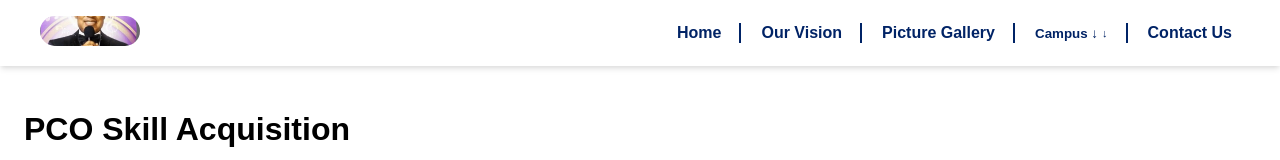
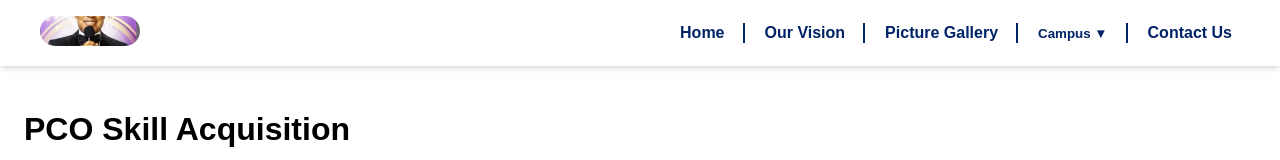
Before and after one commit to pco-skill-acquisition/pcoskillacquisition, a Next.js app: page / in a window 1280 px wide. Shown: the top 160 px of the page. Built offline with nearby package versions, Linux system fonts and the light colour scheme.

Commit message:
Update Navbar with 'Campus' button using ▼ indicator, match font size and weight, verify mobile menu

```diff
--- a/app/components/Navbar.module.css
+++ b/app/components/Navbar.module.css
@@ -135,11 +135,6 @@
   color: #002366;
 }
 
-.dropdownButton::after {
-  content: "↓";
-  font-size: 0.7rem;
-}
-
 .dropdownMenu {
   display: none;
   position: absolute;
--- a/app/components/Navbar.tsx
+++ b/app/components/Navbar.tsx
@@ -43,7 +43,7 @@ export default function Navbar() {
             </Link>
           </li>
           <li className={styles.dropdown}>
-            <button className={styles.dropdownButton}>Campus ↓</button>
+            <button className={styles.dropdownButton}>Campus ▼</button>
             <ul className={styles.dropdownMenu}>
               <li>
                 <Link href="/campus/apapa" className={styles.dropdownLink}>
```
